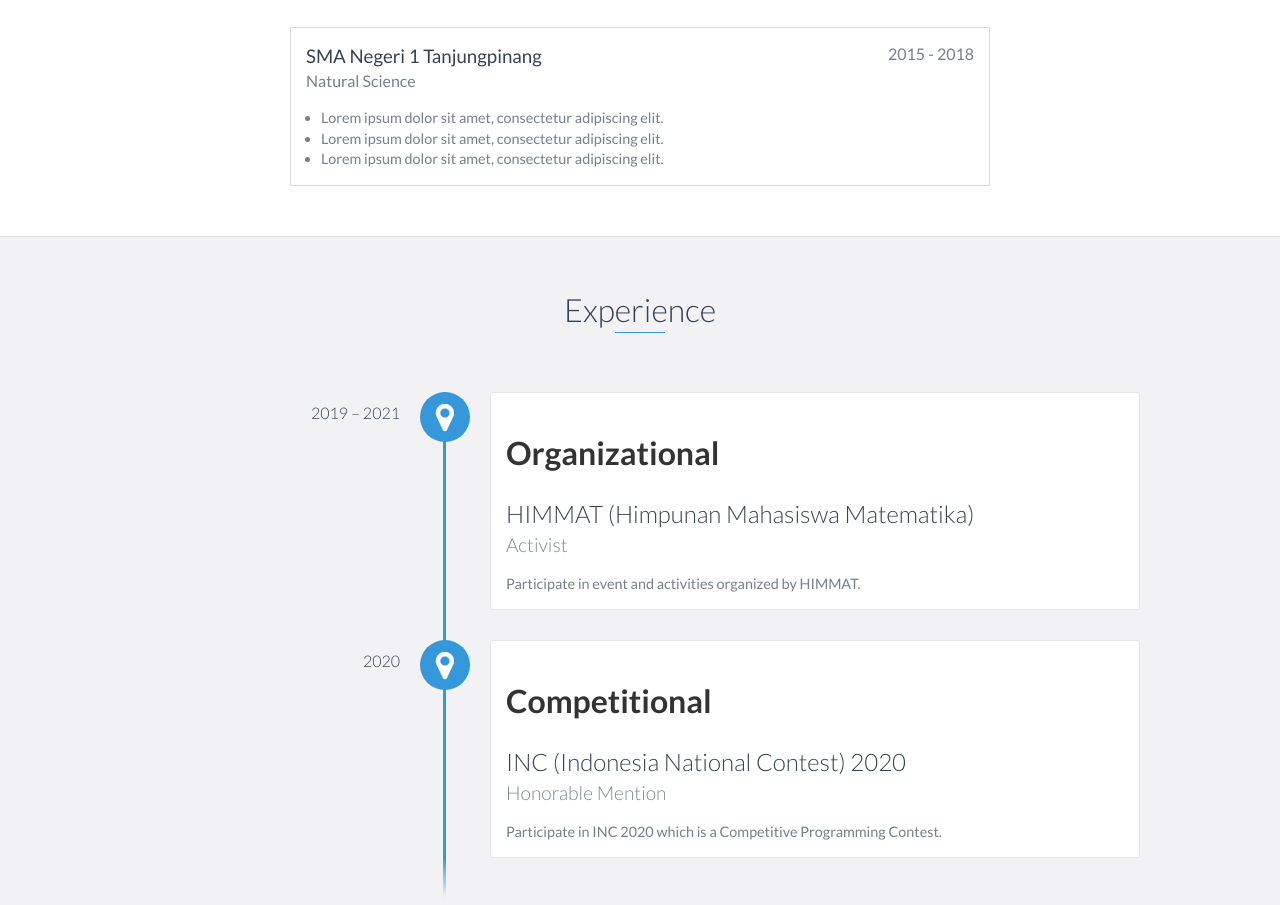
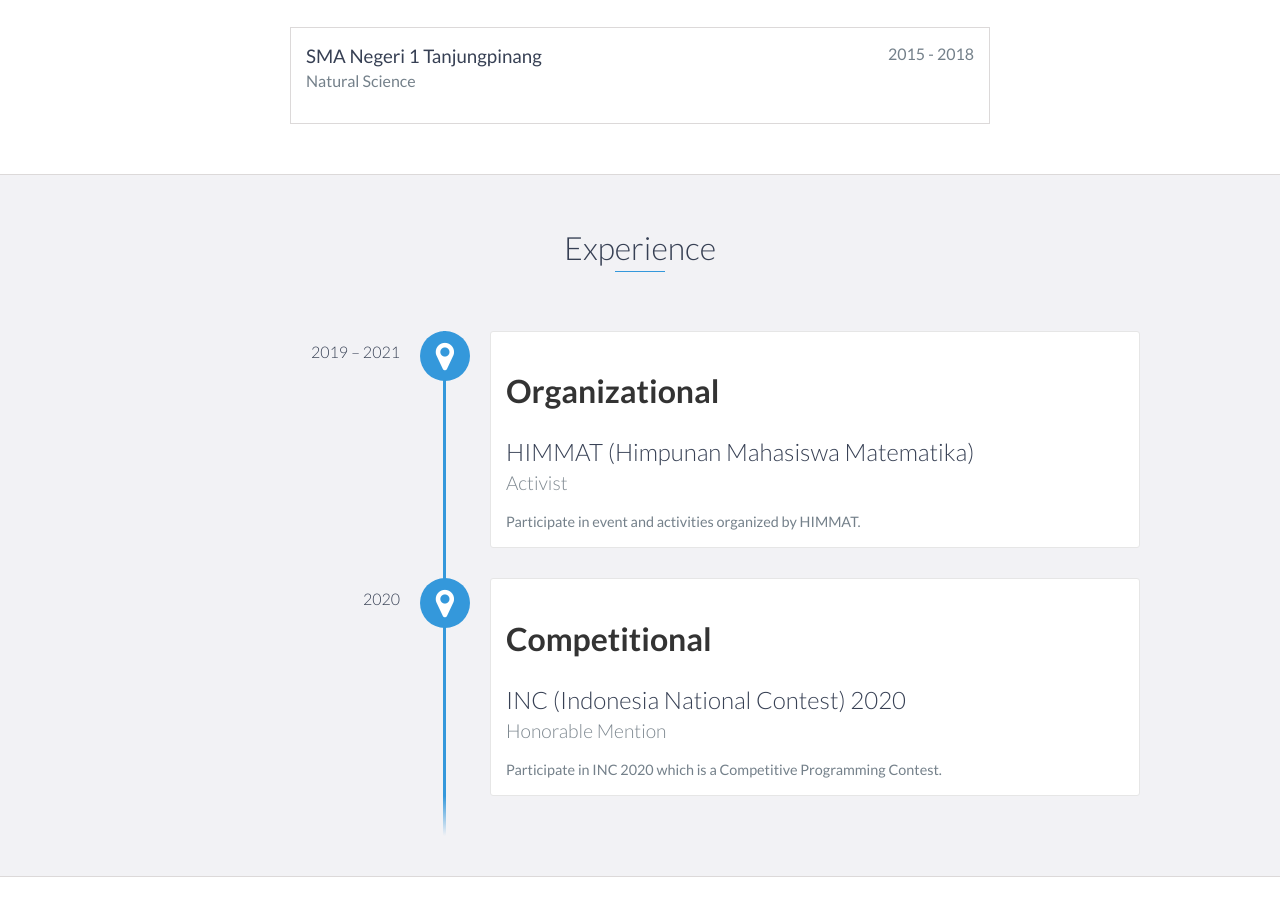
Before and after one commit to Dennis2252/Dennis2252.github.io, a website: page index.html in a window 1280 px wide. Shown: the part 1371-2276 px from the top of the page. Drawn offline with nearby package versions, Linux system fonts and the light colour scheme.

Commit message:
Update index.html

```diff
--- a/index.html
+++ b/index.html
@@ -99,17 +99,6 @@
             <h3>SMA Negeri 1 Tanjungpinang</h3>
             <span class="education-date">2015 - 2018</span>
             <h4>Natural Science</h4>
-            <ul>
-                <li>
-                    Lorem ipsum dolor sit amet, consectetur adipiscing elit.
-                </li>
-                <li>
-                    Lorem ipsum dolor sit amet, consectetur adipiscing elit.
-                </li>
-                <li>
-                    Lorem ipsum dolor sit amet, consectetur adipiscing elit.
-                </li>
-            </ul>
         </div>
         <!-- End .education-block -->
     </div>
```
